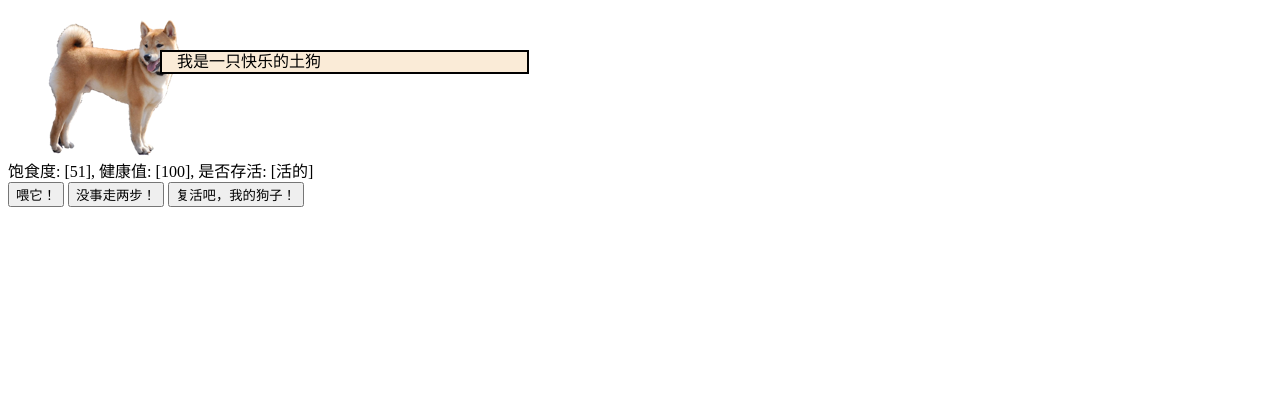
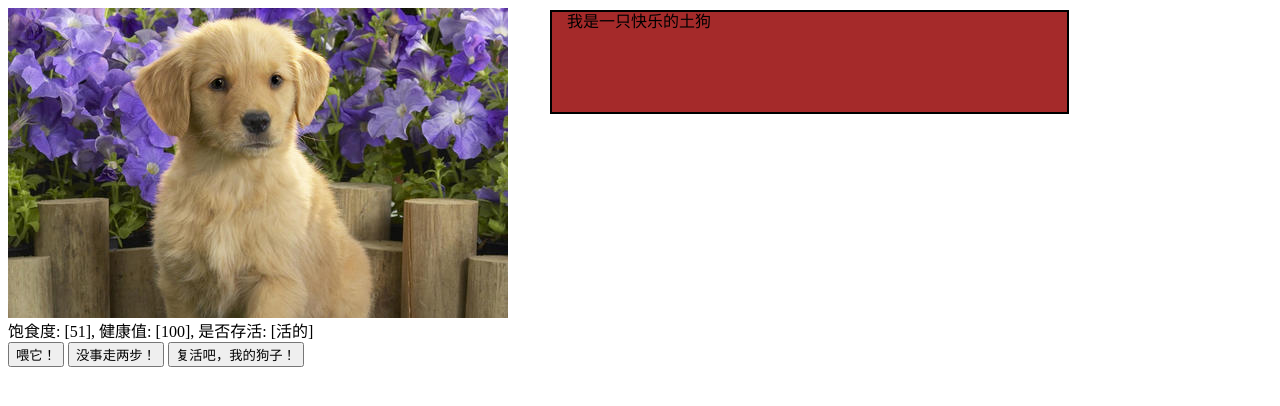
Before and after one commit to Mrltfyy/e-dog, a plain HTML site: page index.html in a window 1280 px wide. Drawn offline with Linux system fonts and the light colour scheme.

Commit message:
修改图片

```diff
--- a/index.html
+++ b/index.html
@@ -6,19 +6,19 @@
   <title>Document</title>
   <style>
     .dog {
-      width: 227px;
-      height: 150px;
-      background-image: url("./images/doge-small.png");
+      width: 500px;
+      height: 310px;
+      background-image: url("./images/dog.jpg");
     }
     .yell {
       position: absolute;
       padding-left: 15px;
-      top: 50px;
-      left: 160px;
-      width: 350px;
-      height: 20px;
+      top: 10px;
+      left: 550px;
+      width: 500px;
+      height: 100px;
       line-height: 20px;
-      background-color: antiquewhite;
+      background-color: brown;
       border: 2px solid black;
     }
   </style>
--- a/object.js
+++ b/object.js
@@ -1,6 +1,6 @@
 let dog = {
   // 属性
-  name: 'XiXi',
+  name: 'mahua',
   age: 13,
   isMale: true,
 
```
Also changed, not shown: images/doge-small.png (deleted), images/doge.jpg (deleted).
